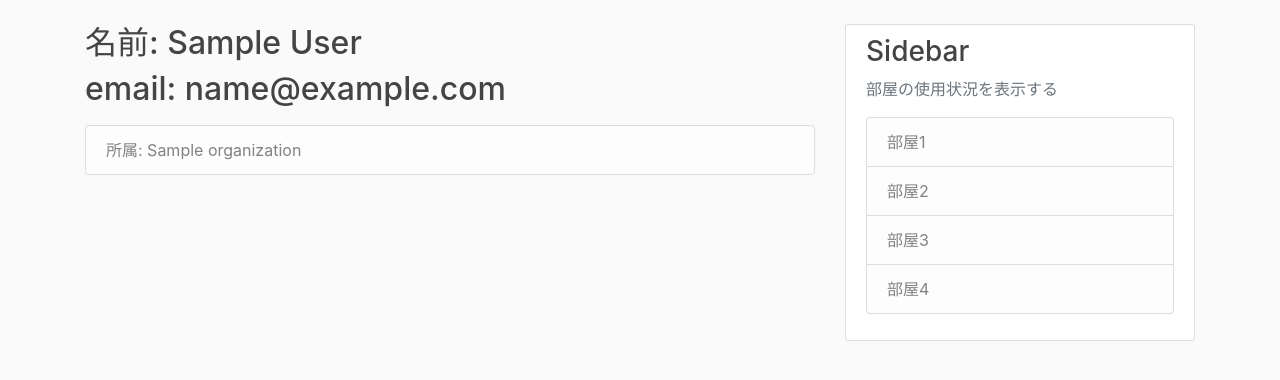
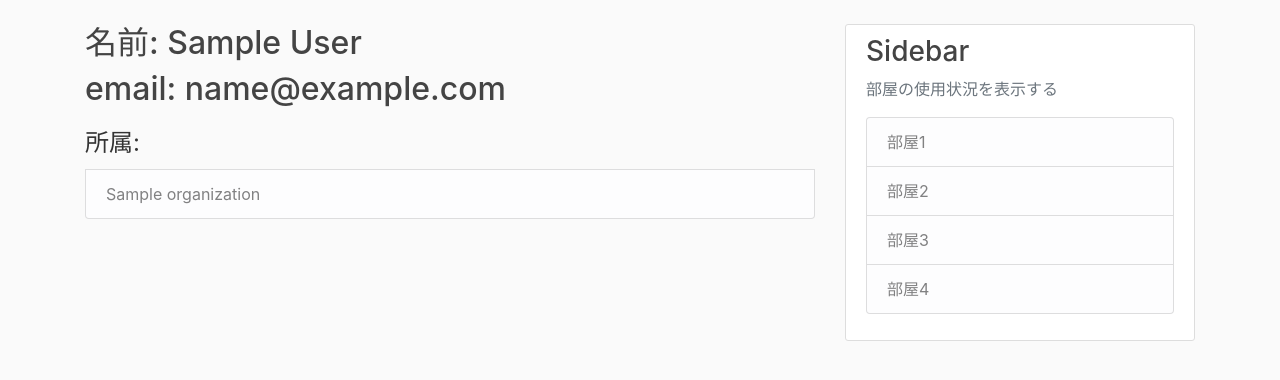
Before and after one commit to shiv76e2/Shedule, a Flask app: page /account in a window 1280 px wide. Shown: the part 56-436 px from the top of the page. Run offline with Flask 2, Linux system fonts and the light colour scheme; a user stored in the database is signed in; tables that the repository leaves empty hold one stand-in row (values such as "Sample post"); some libraries are stand-ins or nearby versions.

Commit message:
#Account

```diff
--- a/flaskblog/templates/account.html
+++ b/flaskblog/templates/account.html
@@ -4,12 +4,13 @@
     <h2>email: {{ current_user.email }}</h2>
 
     <p class='text-muted'>
-        <ul class="list-group">
-          {% if current_user.organizations != null %}
+      <ul class="list-group">
+        <legend>所属:</legend>
+        {% if current_user.organizations != null %}
           {% for organization in organizations %}
-              <li class="list-group-item list-group-item-light">所属: {{ organization.name }}</li>
+              <li class="list-group-item list-group-item-light">{{ organization.name }}</li>
           {% endfor %}
-      {% endif %}
-        </ul>
-      </p>
+        {% endif %}
+      </ul>
+    </p>
 {% endblock content %}
```
